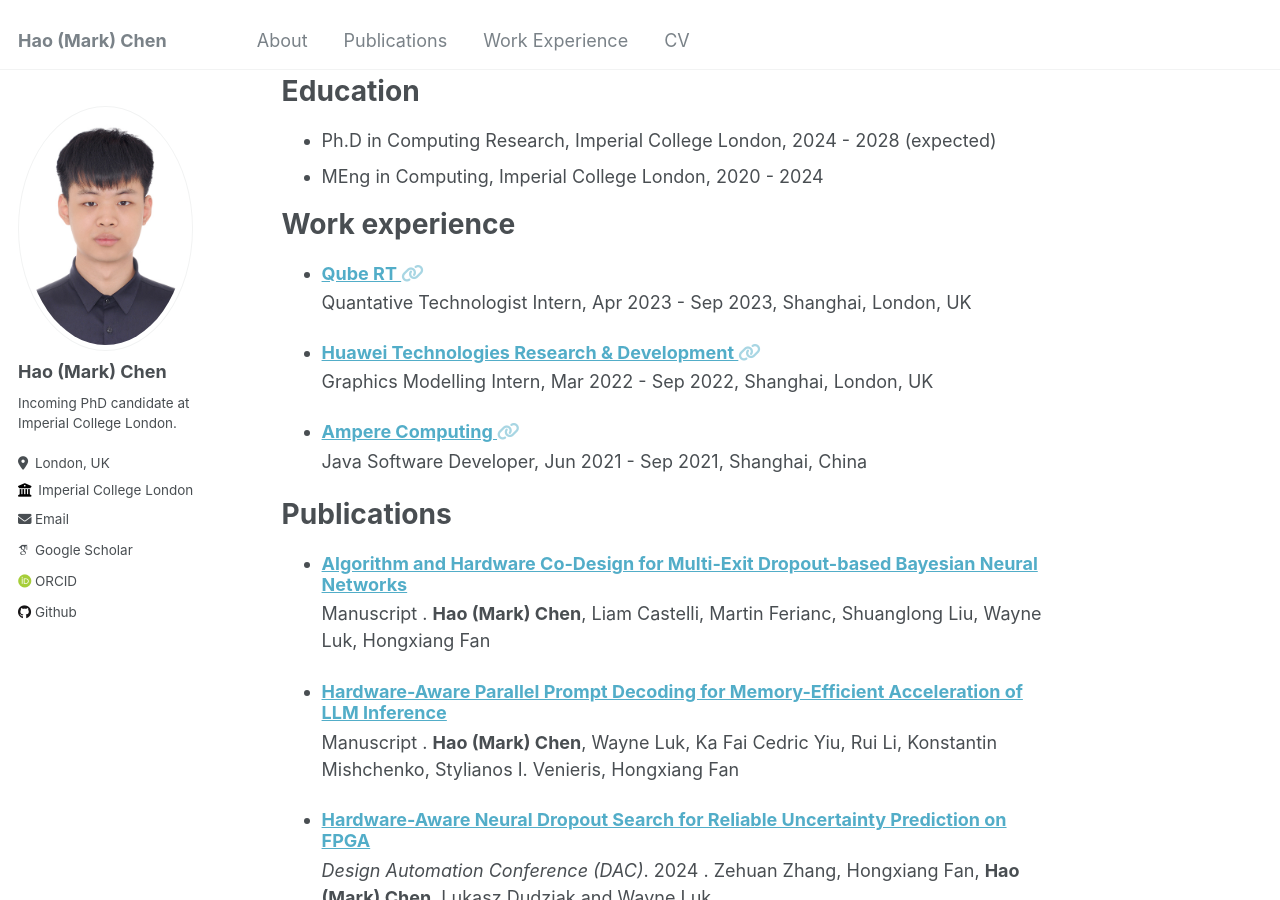
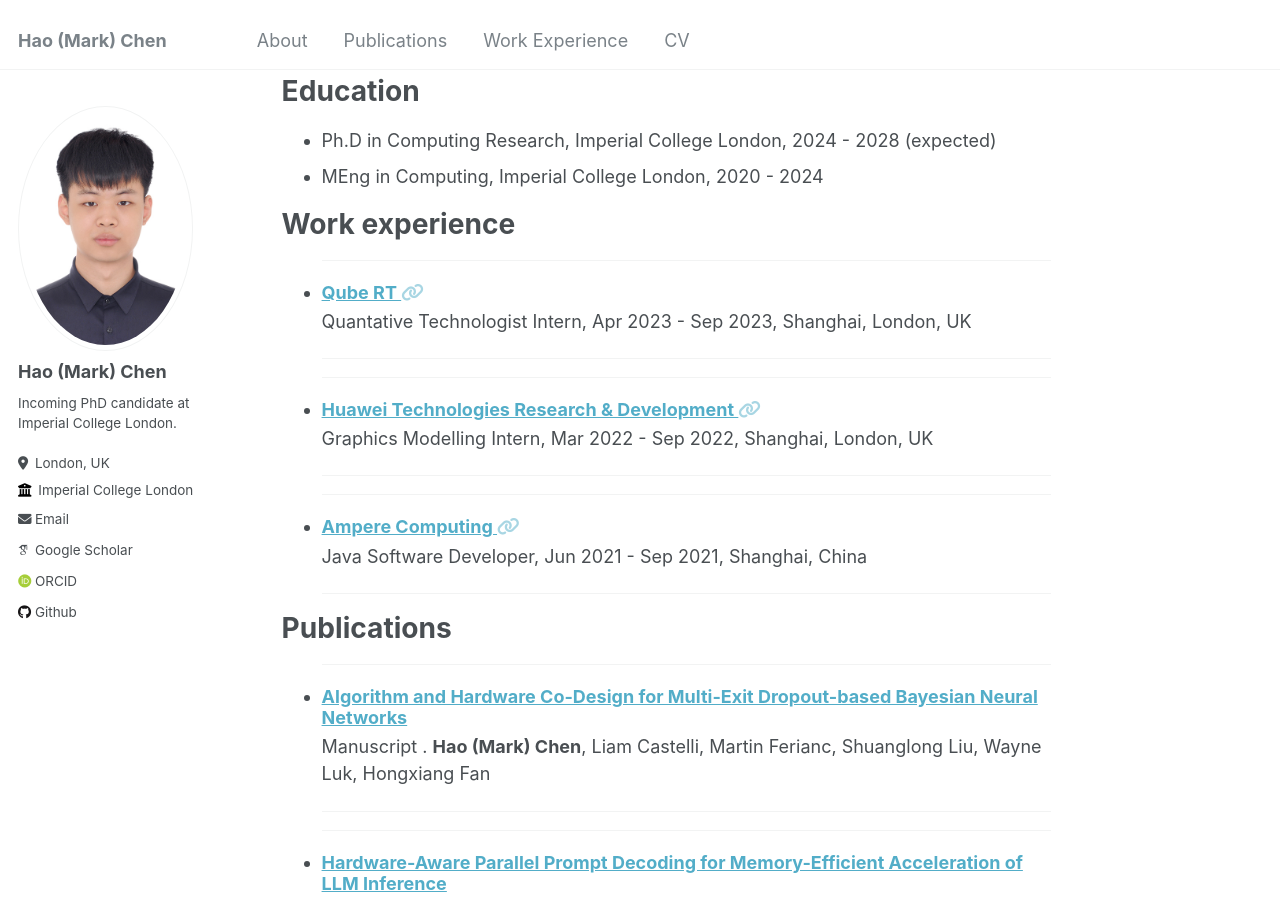
Before and after one commit to hmarkc/hmarkc.github.io, a Jekyll site: the page built from _pages/about.md, in a window 1280 px wide and 900 px high, scrolled down 345 px. Built offline with Jekyll 4.4.1, drawn with Linux system fonts in a browser that asks for light colours; some web fonts are replaced.

Commit message:
cv file location corrected

```diff
--- a/_includes/archive-single-cv.html
+++ b/_includes/archive-single-cv.html
@@ -13,6 +13,7 @@
 {% endif %}
 
 <div class="{{ include.type | default: "list" }}__item">
+  <hr>
   <article class="archive__item" itemscope itemtype="http://schema.org/CreativeWork">
     <li>
     {% if include.type == "grid" and teaser %}
@@ -49,4 +50,5 @@
     {% endif %}
     </li>
  </article>
+ <hr>
 </div>
```
Also changed, not shown: _pages/cv.md (+1 -1 lines).
